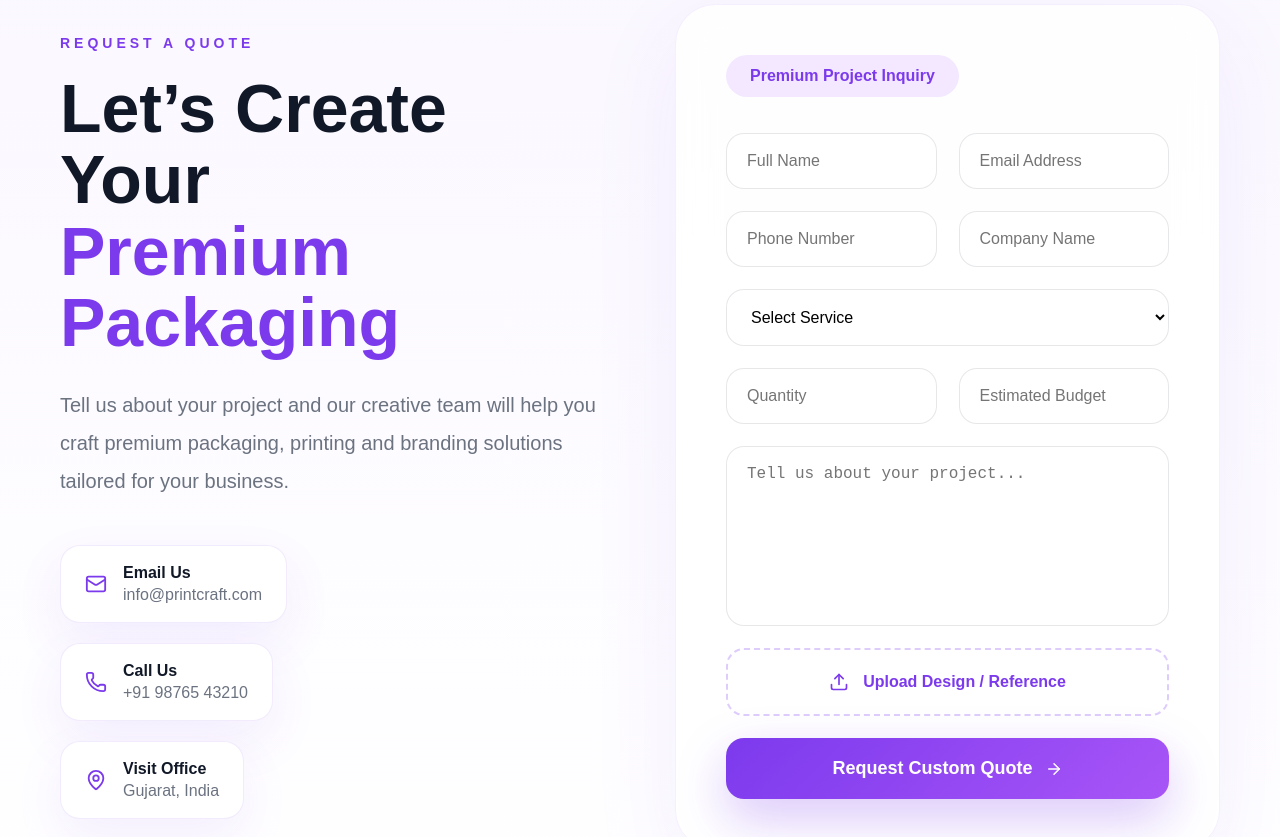
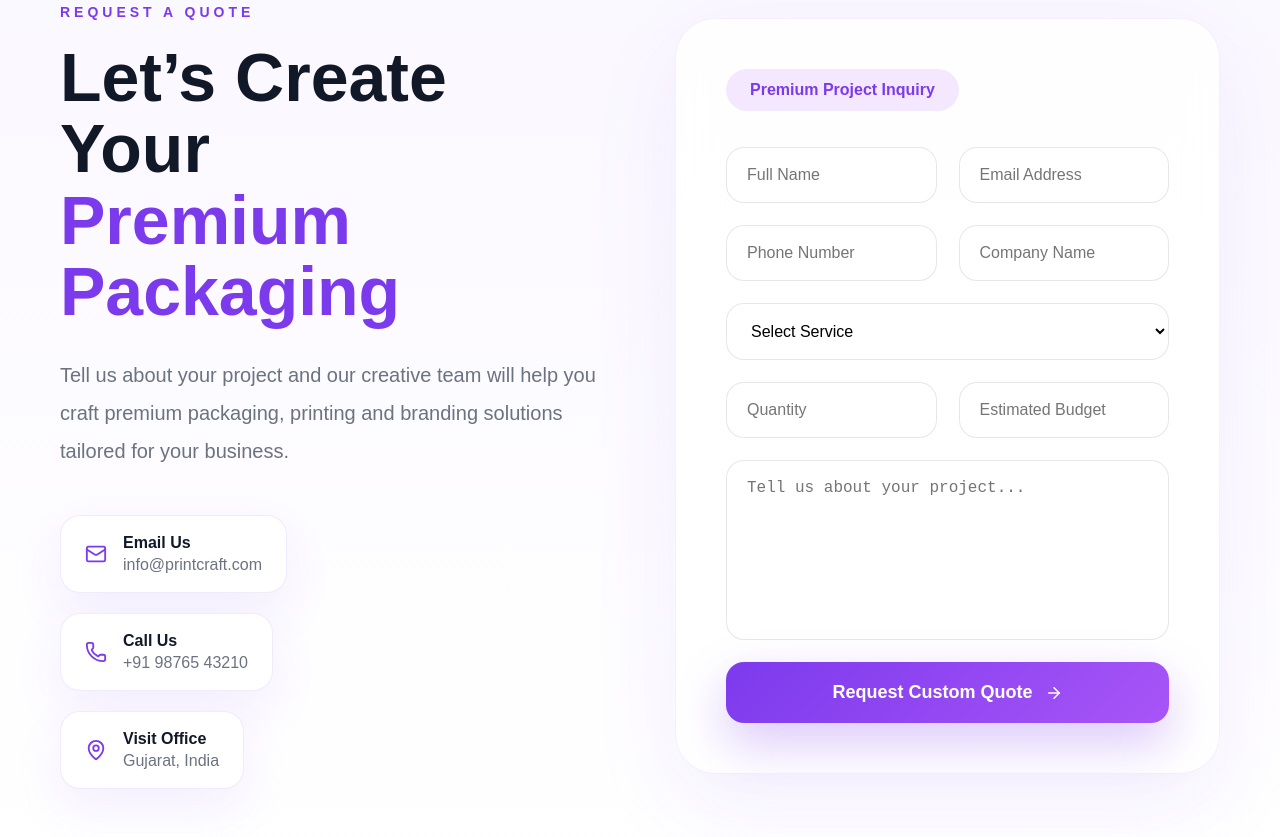
Before and after one commit to HetaRajani/mukesh-graphics, a React (Vite) app in the folder client/: page /contact in a window 1280 px wide. Shown: the part 300-1137 px from the top of the page. Built offline with nearby package versions, Linux system fonts and the light colour scheme.

Commit message:
Remove file upload from contact page

```diff
--- a/client/src/pages/ContactPage.jsx
+++ b/client/src/pages/ContactPage.jsx
@@ -4,7 +4,6 @@ import {
   Mail,
   Phone,
   MapPin,
-  Upload,
   ArrowRight,
 } from "lucide-react";
 
@@ -16,7 +15,6 @@ import API from "../api/api";
 import "./ContactPage.css";
 
 function ContactPage() {
-
   const [formData, setFormData] = useState({
     fullName: "",
     email: "",
@@ -28,49 +26,26 @@ function ContactPage() {
     projectDetails: "",
   });
 
-  const [file, setFile] = useState(null);
-
   const [loading, setLoading] = useState(false);
 
   const [success, setSuccess] = useState("");
 
-  /* HANDLE INPUT */
-
   const handleChange = (e) => {
-
     setFormData({
       ...formData,
       [e.target.name]: e.target.value,
     });
-
   };
 
-  /* SUBMIT */
-
   const handleSubmit = async (e) => {
-
     e.preventDefault();
 
     try {
-
       setLoading(true);
 
-      const data = new FormData();
+      await API.post("/quote", formData);
 
-      Object.keys(formData).forEach((key) => {
-        data.append(key, formData[key]);
-      });
-
-      if (file) {
-        data.append("file", file);
-      }
-
-      const response = await API.post(
-        "/quote",
-        data
-      );
-
-      setSuccess(response.data.message);
+      setSuccess("Quote request submitted successfully");
 
       setFormData({
         fullName: "",
@@ -82,21 +57,12 @@ function ContactPage() {
         budget: "",
         projectDetails: "",
       });
-
-      setFile(null);
-
     } catch (error) {
-
-      console.log(error);
-
-      alert("Something went wrong");
-
+      console.log(error.response?.data || error.message);
+      alert(error.response?.data?.message || "Something went wrong");
     } finally {
-
       setLoading(false);
-
     }
-
   };
 
   return (
@@ -104,14 +70,8 @@ function ContactPage() {
       <Header />
 
       <section className="quote-page">
-
-        {/* LEFT */}
-
         <div className="quote-left">
-
-          <p className="quote-label">
-            REQUEST A QUOTE
-          </p>
+          <p className="quote-label">REQUEST A QUOTE</p>
 
           <h1>
             Let’s Create Your
@@ -120,14 +80,12 @@ function ContactPage() {
           </h1>
 
           <p className="quote-text">
-            Tell us about your project and our creative
-            team will help you craft premium packaging,
-            printing and branding solutions tailored
-            for your business.
+            Tell us about your project and our creative team will help you craft
+            premium packaging, printing and branding solutions tailored for your
+            business.
           </p>
 
           <div className="quote-contact-list">
-
             <div className="quote-contact-card">
               <Mail size={22} />
               <div>
@@ -151,26 +109,14 @@ function ContactPage() {
                 <p>Gujarat, India</p>
               </div>
             </div>
-
           </div>
-
         </div>
 
-        {/* FORM */}
+        <div className="quote-form-box">
+          <div className="quote-badge">Premium Project Inquiry</div>
 
-        <div className="quote-form-box">
-
-          <div className="quote-badge">
-            Premium Project Inquiry
-          </div>
-
-          <form
-            className="quote-form"
-            onSubmit={handleSubmit}
-          >
-
+          <form className="quote-form" onSubmit={handleSubmit}>
             <div className="form-grid">
-
               <input
                 type="text"
                 name="fullName"
@@ -204,7 +150,6 @@ function ContactPage() {
                 value={formData.company}
                 onChange={handleChange}
               />
-
             </div>
 
             <select
@@ -212,35 +157,15 @@ function ContactPage() {
               value={formData.service}
               onChange={handleChange}
             >
-
-              <option value="">
-                Select Service
-              </option>
-
-              <option>
-                Packaging Design
-              </option>
-
-              <option>
-                Printing
-              </option>
-
-              <option>
-                Branding
-              </option>
-
-              <option>
-                Product Box
-              </option>
-
-              <option>
-                Label Design
-              </option>
-
+              <option value="">Select Service</option>
+              <option>Packaging Design</option>
+              <option>Printing</option>
+              <option>Branding</option>
+              <option>Product Box</option>
+              <option>Label Design</option>
             </select>
 
             <div className="form-grid">
-
               <input
                 type="text"
                 name="quantity"
@@ -256,7 +181,6 @@ function ContactPage() {
                 value={formData.budget}
                 onChange={handleChange}
               />
-
             </div>
 
             <textarea
@@ -265,28 +189,6 @@ function ContactPage() {
               value={formData.projectDetails}
               onChange={handleChange}
             ></textarea>
-
-            {/* FILE */}
-
-            <label className="upload-box">
-
-              <Upload size={20} />
-
-              {file
-                ? file.name
-                : "Upload Design / Reference"}
-
-              <input
-                type="file"
-                hidden
-                onChange={(e) =>
-                  setFile(e.target.files[0])
-                }
-              />
-
-            </label>
-
-            {/* SUCCESS */}
 
             {success && (
               <p
@@ -300,25 +202,12 @@ function ContactPage() {
               </p>
             )}
 
-            {/* BUTTON */}
-
-            <button
-              type="submit"
-              disabled={loading}
-            >
-
-              {loading
-                ? "Sending..."
-                : "Request Custom Quote"}
-
+            <button type="submit" disabled={loading}>
+              {loading ? "Sending..." : "Request Custom Quote"}
               <ArrowRight size={18} />
-
             </button>
-
           </form>
-
         </div>
-
       </section>
 
       <Footer />
--- a/client/src/pages/RequestQuotePage.jsx
+++ b/client/src/pages/RequestQuotePage.jsx
@@ -2,7 +2,6 @@ import toast from "react-hot-toast";
 import { useState } from "react";
 
 import {
-  Upload,
   ArrowRight,
 } from "lucide-react";
 
@@ -26,7 +25,7 @@ function RequestQuotePage() {
     projectDetails: "",
   });
 
-  const [file, setFile] = useState(null);
+
 
   const [loading, setLoading] = useState(false);
 
@@ -59,11 +58,8 @@ function RequestQuotePage() {
 
       });
 
-      if (file) {
 
-        data.append("file", file);
 
-      }
 
       await API.post(
         "/quote",
@@ -91,7 +87,7 @@ function RequestQuotePage() {
         projectDetails: "",
       });
 
-      setFile(null);
+
 
     } catch (error) {
 
@@ -227,29 +223,9 @@ function RequestQuotePage() {
               onChange={handleChange}
             ></textarea>
 
-            {/* FILE */}
 
-            <label className="upload-box">
 
-              <Upload size={20} />
 
-              {
-                file
-                  ? file.name
-                  : "Upload Design / Reference"
-              }
-
-              <input
-                type="file"
-                hidden
-                onChange={(e) =>
-                  setFile(
-                    e.target.files[0]
-                  )
-                }
-              />
-
-            </label>
 
             {/* BUTTON */}
 
```
Also changed, not shown: 1 other file (tests, documents, lock files or other folders).
